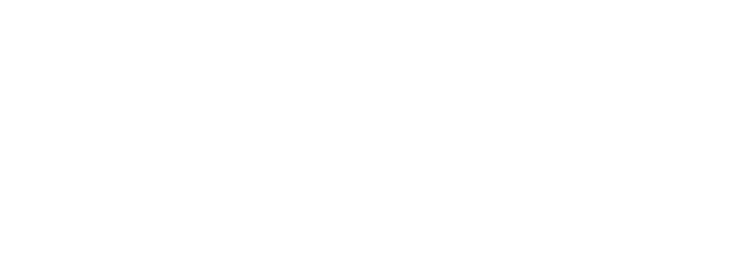
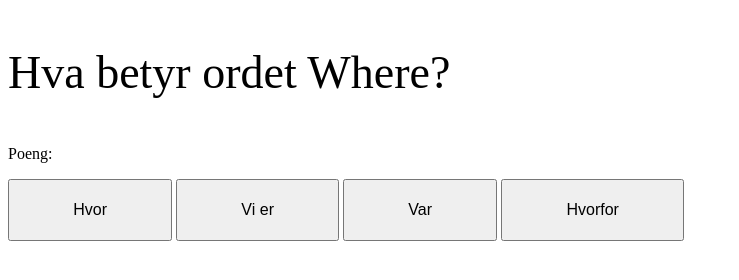
Before and after one commit to WilliamMRS/IT2_Losninger_Eksamensoppgaver, a plain HTML site: page Vår 2016(Løses)/Kode/Oppgave 2/index.html in a window 1280 px wide. Both pictures are taken after a click on the button "Amerikansk Språktest". Shown: the whole page, without its empty margins (0-739 px from the left). Drawn offline with Linux system fonts and the light colour scheme.

Commit message:
9.2
Oppg2 Vår 2016 løst

```diff
--- a/Vår 2016(Løses)/Kode/Oppgave 2/index.html
+++ b/Vår 2016(Løses)/Kode/Oppgave 2/index.html
@@ -7,14 +7,25 @@
 	</head>
 
 	<body>
-		<div id = "språktestDIV">
+		<div className = "språktestDIV">
 			<div id = "welcomeDIV">
 					<h2>Velg en Språktest</h2>
 					<button class="btn" onclick = 'showAmericanTest();'>Amerikansk Språktest</button>
 					<button class="btn" onclick = "console.log('Finnes ikke enda')">Spansk Språktest</button>
 			</div>
-			<div id = "språktestapp">
-
+			<div id = "språktestapp" style = "display: none">
+				<p id = 'oppgtxt'>
+					Oppgavetekst
+				</p>
+				<audio id = "oversettingmp3" src="../../ressurser/Oversetting.mp3"></audio>
+				<button id = "mp3Button" class = "btn" onclick = "playMP3();" style = "display: none;">Play MP3</button>
+				<p id = "poengTeller">Poeng: </p>
+				<button id = "svar1" class="svarbtn" onclick = "checkAnswer('a');">Svar1</button>
+				<button id = "svar2" class="svarbtn" onclick = "checkAnswer('b');">Svar2</button>
+				<button id = "svar3" class="svarbtn" onclick = "checkAnswer('c');">Svar3</button>
+				<button id = "svar4" class="svarbtn" onclick = "checkAnswer('d');">Svar4</button>
+				<button id = "svar5" class="svarbtn" onclick = "checkAnswer('e');">Svar5</button>
+				<p id = "responsetxt"></p>
 			</div>
 		</div>
     </body>
--- a/Vår 2016(Løses)/Kode/Oppgave 2/index.js
+++ b/Vår 2016(Løses)/Kode/Oppgave 2/index.js
@@ -1,25 +1,153 @@
 /*jslint devel: true */
+
+let poeng = 0;
+let index = 0;
+
+let userResponse = "";
 
 function winInit() {
     const welcomeDIV = document.getElementById("welcomeDIV");
-    const amerikanskSpråktest = document.getElementById("språktestDIV");
+    const amerikanskSpråktest = document.getElementById("språktestapp");
+    const responsetxt = document.getElementById("responsetxt");
+    const poengTeller = document.getElementById("poengTeller");
+
+    const oppgtxt = document.getElementById("oppgtxt");
+    const svar1 = document.getElementById("svar1");
+    const svar2 = document.getElementById("svar2");
+    const svar3 = document.getElementById("svar3");
+    const svar4 = document.getElementById("svar4");
+    const svar5 = document.getElementById("svar4");
+
+    const oversettingmp3 = document.getElementById("oversettingmp3");
 
     showAmericanTest = function(){
         welcomeDIV.style.display = "none";
         amerikanskSpråktest.style.display = "block";
+        renderQuestion(americanTestQuestions);
     }
-
 }
 window.onload = winInit;
 
-// Constructor function for test objects
-class Test{
-       constructor (testQuestions, testCorrectAnswers) {
-        this.questions = testQuestions;
-        this.correctAnswers = testCorrectAnswers;
-
-        this.answers = [];
-        this.answerHistory = [];
-        this.points = 0;
+renderQuestion = function(questions){
+    if(questions.length <= 1 + index){
+        oppgtxt.innerHTML = questions[index].question;
+        responsetxt.innerHTML = "";
+        svar1.style.display = "none";
+        svar2.style.display = "none";
+        svar3.style.display = "none";
+        svar4.style.display = "none";
+        svar5.style.display = "none";
+    }else{
+        oppgtxt.innerHTML = questions[index].question;
+        if(questions[index].answers.a !== undefined){
+            svar1.innerHTML = questions[index].answers.a;
+            svar5.style.display = "block";
+        }else{
+            svar1.style.display = "none";
+        }
+        if(questions[index].answers.b !== undefined){
+            svar2.innerHTML = questions[index].answers.b;
+            svar5.style.display = "block";
+        }else{
+            svar2.style.display = "none";
+        }
+        if(questions[index].answers.c !== undefined){
+            svar3.innerHTML = questions[index].answers.c;
+            svar5.style.display = "block";
+        }else{
+            svar3.style.display = "none";
+        }
+        if(questions[index].answers.d !== undefined){
+            svar5.style.display = "block";
+            svar4.innerHTML = questions[index].answers.d;
+        }else{
+            svar4.style.display = "none";
+        }
+        if(questions[index].answers.e !== undefined){
+            svar5.style.display = "block";
+            svar5.innerHTML = questions[index].answers.e;
+        }else{
+            svar5.style.display = "none";
+        }
     }
 }
+
+nextQuestion = function(){
+    mp3Button = document.getElementById("mp3Button");
+    if(index === 2){
+        mp3Button.style.display = "block";
+    }else{
+        mp3Button.style.display = "none";
+    }
+    if(index === 3){
+        if(poeng < 0){
+            userResponse = "Dette gikk ikke så bra, men det er håp for alle som vil lære et nytt språk!";
+        }else if(poeng <= 2){
+            userResponse = "Dette gikk bra, men kan gå endra bedre! Vi tilbyr språkkurs i New York!";
+        }else{
+            userResponse = "Dette språket kan du veldig godt!";
+        }
+        console.log("Poeng = " + poeng);
+        americanTestQuestions[3].question = "Takk for at du tok testen!" + "<br>" + userResponse + "<br>" + "Dine poeng: " + poeng;
+        poengTeller.innerHTML = "";
+    }
+    renderQuestion(americanTestQuestions);
+}
+
+checkAnswer = function(answer){
+    if(americanTestQuestions[index].correctAnswer === answer || americanTestQuestions[index].correctAnswer2 === answer){
+        index ++;
+        responsetxt.innerHTML = "Rett svar!";
+        poeng ++;
+        poengTeller.innerHTML = "poeng: " + poeng;
+        nextQuestion();
+    }else{
+        responsetxt.innerHTML = "Beklager, feil svar";
+        index ++;
+        poeng = poeng - 1;
+        poengTeller.innerHTML = "poeng: " + poeng;
+        nextQuestion();
+    }
+}
+
+playMP3 = function(){
+    oversettingmp3.play();
+}
+
+let americanTestQuestions = [
+    {
+      question: "Hva betyr ordet Where?",
+      answers: {
+        a: "Hvor",
+        b: "Vi er",
+        c: "Var",
+        d: "Hvorfor"
+      },
+      correctAnswer: "a"
+    },
+    {
+      question: "Hvilke(t) ord kan legges til her? " + "<br>" + "How are…",
+      answers: {
+        a: "you",
+        b: "John doing?",
+        c: "things",
+        d: "the house",
+        e: "the wife"
+      },
+      correctAnswer: "a",
+      correctAnswer2: "c"
+    },
+    {
+      question: "Listen to mp3",
+      answers: {
+        a: "Hei, mitt navn er Tom",
+        b: "Jeg er Tom",
+        c: "Kjenner du Tom?",
+        d: "Når kommer Tom?"
+      },
+      correctAnswer: "c"
+    },
+    {
+        question: "",
+    }
+  ];
--- a/Vår 2016(Løses)/Kode/Oppgave 2/style.css
+++ b/Vår 2016(Løses)/Kode/Oppgave 2/style.css
@@ -1,5 +1,9 @@
 body {
 	background-color: white;
+}
+
+.språktestDIV{
+	 text-align: center;
 }
 
 .btn{
@@ -7,3 +11,14 @@ body {
 	font-size: 16px;
 	border-radius: 10px;
 }
+
+.svarbtn{
+	font-size: 16px;
+	padding: 20px;
+	padding-right: 5%;
+	padding-left: 5%;
+}
+
+#oppgtxt{
+	font-size: 46px;
+}
```
Also changed, not shown: Vår 2016(Løses)/Kode/Oppgave 1/index.html (+6 -6 lines), 14 other files.
